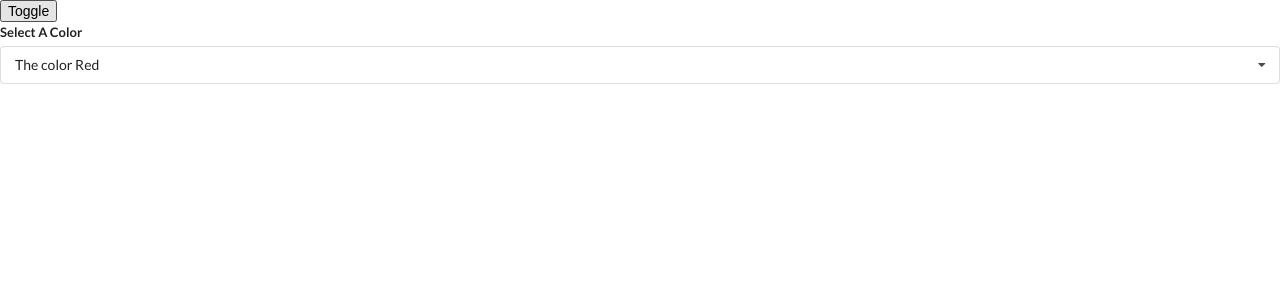
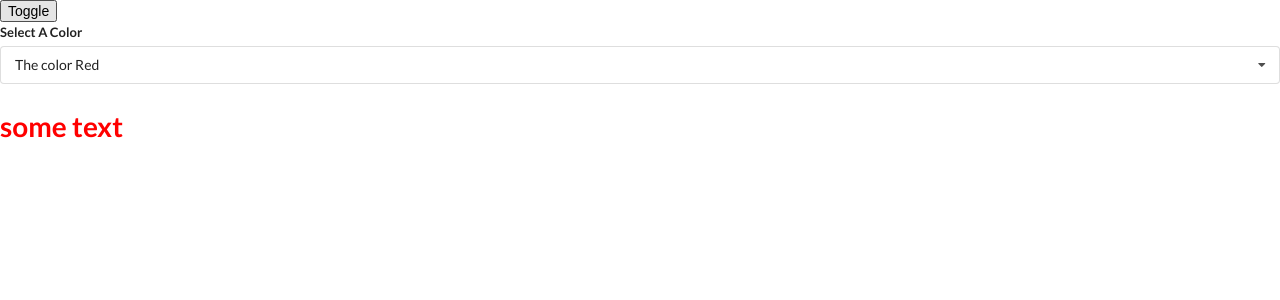
Before and after one commit to DiegoEme/blog, a React (Create React App) app in the folder widgets/: page / in a window 1280 px wide. Shown: the top 300 px of the page. Built offline with nearby package versions, Linux system fonts and the light colour scheme.

Commit message:
finish dropdown

```diff
--- a/widgets/src/App.js
+++ b/widgets/src/App.js
@@ -36,6 +36,7 @@ const options = [
 const App = () => {
   const [selected, setSelected] = useState(options[0]);
   const [showDropdown, setShowDropdown] = useState(true);
+  console.log(selected);
 
   return (
     <div>
@@ -47,6 +48,7 @@ const App = () => {
           options={options}
         />
       ) : null}
+      <h1 style={{ color: `${selected.value}` }}>some text</h1>
     </div>
   );
 };
```
